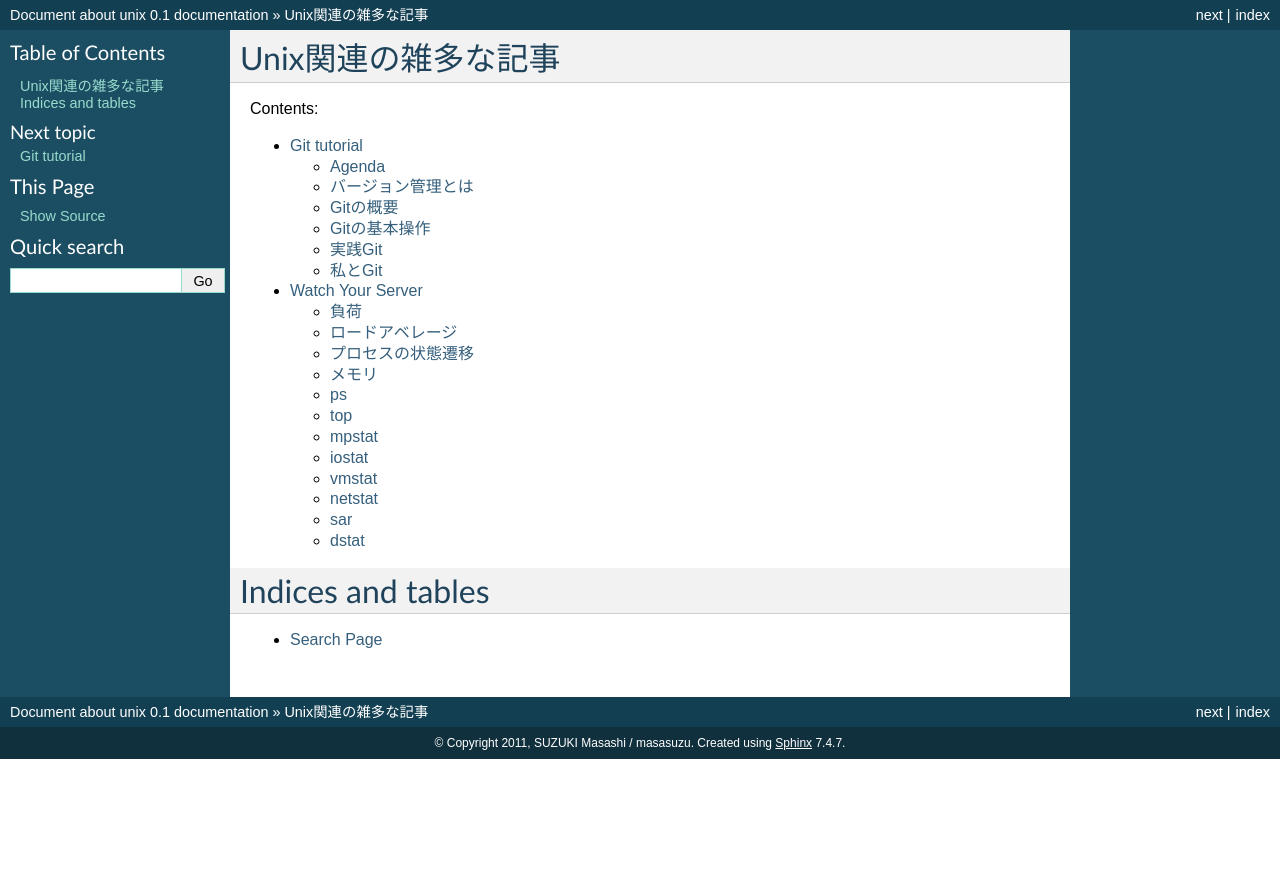
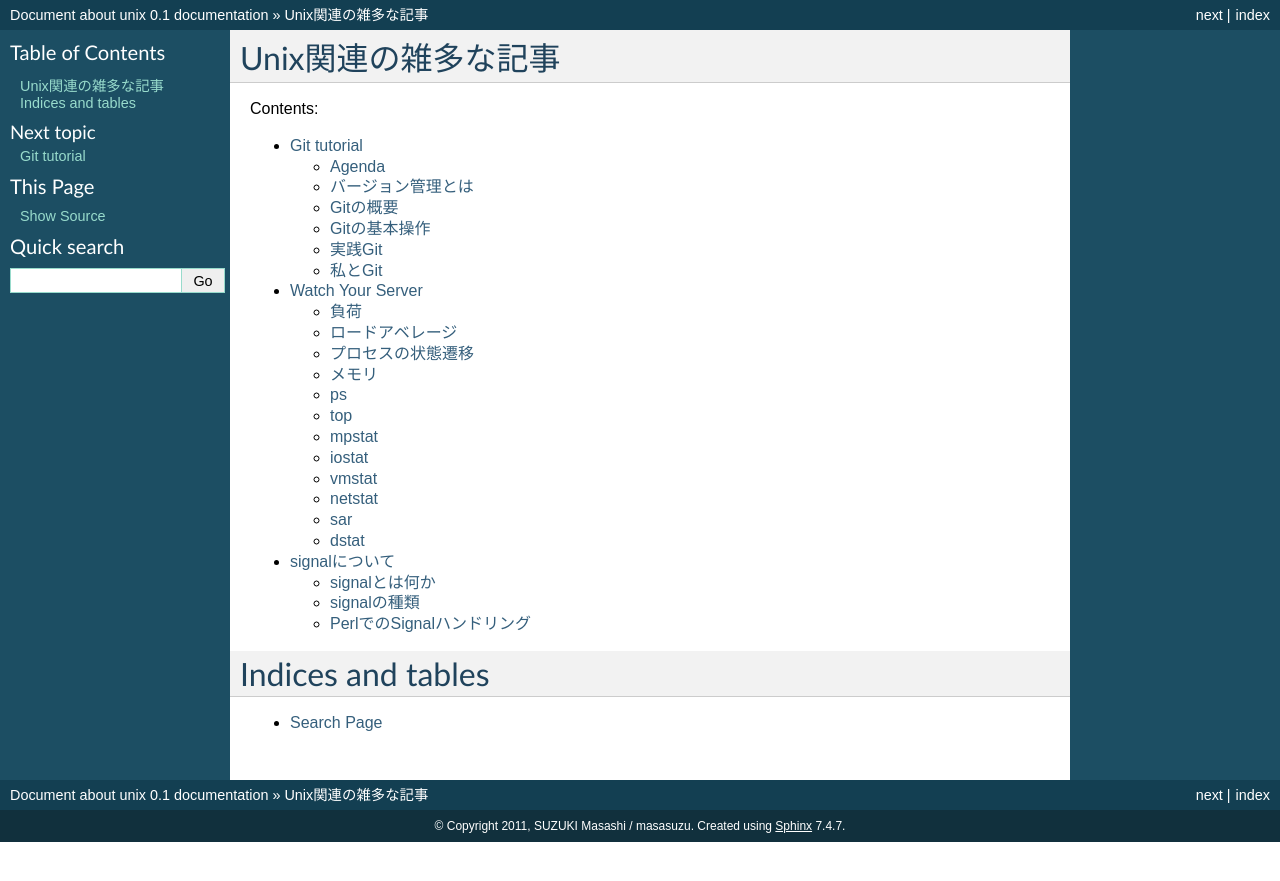
Before and after one commit to masasuzu/document, a Sphinx documentation site: the page built from unix/source/index.rst, in a window 1280 px wide. Shown: the top 881 px of the page. Built offline with Sphinx 7.4.7, drawn with Linux system fonts in a browser that asks for light colours; some of the changed lines change nothing that is shown.

Commit message:
途中だけどディレクトリ構造を変えるために保存。

```diff
--- a/unix/source/index.rst
+++ b/unix/source/index.rst
@@ -13,6 +13,7 @@ Contents:
 
    git
    watch
+   signal
 
 Indices and tables
 ==================
--- /dev/null
+++ b/unix/source/signal.rst
@@ -0,0 +1,58 @@
+=================================
+signalについて
+=================================
+
+:Version:
+    1.0 of 2012/05/04
+
+:Author:
+    SUZUKI Masashi / masasuzu
+
+:Mail:
+    m15.suzuki.masashi@gmail.com
+
+signalとは何か
+====================================
+
+IPCのことを書く。
+
+signalの種類
+====================================
+
+自分のシステムで使えるsignalは"kill -l"で確認できます。
+
+TODO:テーブルで書く
+
+SIGHUP
+-----------------------------------
+
+多くのデーモンプログラムで設定ファイルを再読込するようプロセスに通知するために使用されます。
+
+SIGINT
+-----------------------------------
+
+キー入力による割り込み。
+
+SIGTERM
+-----------------------------------
+
+できる限り正常終了しようとする。
+
+SIGKILL
+-----------------------------------
+
+強制終了
+
+SIGALRM
+-----------------------------------
+
+タイマー割り込み
+
+PerlでのSignalハンドリング
+====================================
+
+%SIG変数にハンドリング関数を定義します。
+
+.. literalinclude:: perl/signal.pl
+    :language: perl
+    :linenos:
```
Also changed, not shown: 1 other file.
